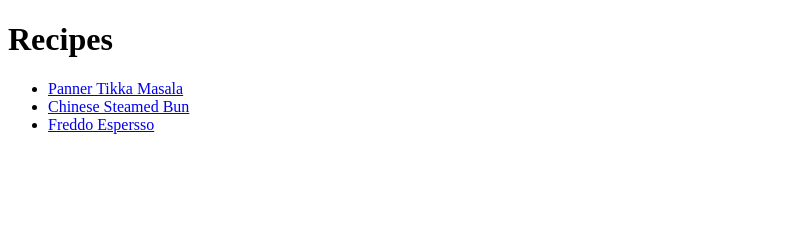
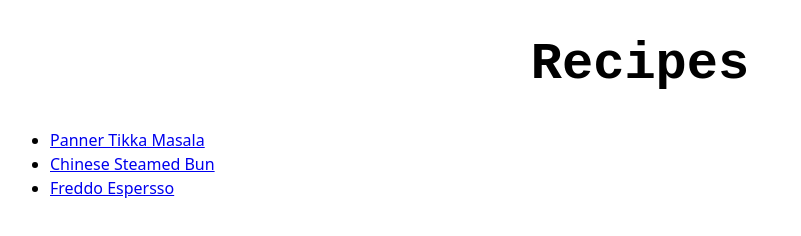
Before and after one commit to Parth7234/recipes, a plain HTML site: page index.html in a window 1280 px wide. Shown: the whole page, without its empty margins (0-801 px from the left). Drawn offline with Linux system fonts and the light colour scheme.

Commit message:
Make style.css files for index.html and {recipe_name}.html

```diff
--- /dev/null
+++ b/all_recipes/style.css
@@ -0,0 +1,16 @@
+img {
+    width: 235px;
+    height: auto;
+    margin: 0px auto;
+    display: block;
+}
+
+h1 {
+    text-align: center;
+    font-family: cursive;
+    font-size: 52px;
+}
+
+a {
+    font-size: 31px;
+}
--- a/index.html
+++ b/index.html
@@ -3,14 +3,15 @@
 <head>
     <meta charset="UTF-8">
     <meta name="viewport" content="width=device-width, initial-scale=1.0">
-    <title>Document</title>
+    <title>Recipes</title>
+    <link rel="stylesheet" href="style.css">
 </head>
 <body>
     <h1>Recipes</h1>
     <ul>
-        <li><a href="all_recipes/paneer_tikka_masala.html">Panner Tikka Masala</a></li>
-        <li><a href="all_recipes/chinese_steamed_bun.html">Chinese Steamed Bun</a></li>
-        <li><a href="all_recipes/freddo_espresso.html">Freddo Espersso</a></li>
+        <li><a href="all_recipes/paneer_tikka_masala.html"><span> Panner Tikka Masala</span></a></li>
+        <li><a href="all_recipes/chinese_steamed_bun.html"><span> Chinese Steamed Bun</span></a></li>
+        <li><a href="all_recipes/freddo_espresso.html"><span> Freddo Espersso</span></a></li>
     </ul>
 </body>
 </html>
--- /dev/null
+++ b/style.css
@@ -0,0 +1,10 @@
+h1 {
+    text-align: center;
+    font-family: 'Courier New', Courier, monospace;
+    font-size: 52px;
+}
+
+ul li{
+    margin: 2px;
+    font-family: system-ui, -apple-system, BlinkMacSystemFont, 'Segoe UI', Roboto, Oxygen, Ubuntu, Cantarell, 'Open Sans', 'Helvetica Neue', sans-serif;
+}
```
Also changed, not shown: all_recipes/chinese_steamed_bun.html (+1 -0 lines), all_recipes/freddo_espresso.html (+1 -0 lines), all_recipes/paneer_tikka_masala.html (+1 -0 lines).
